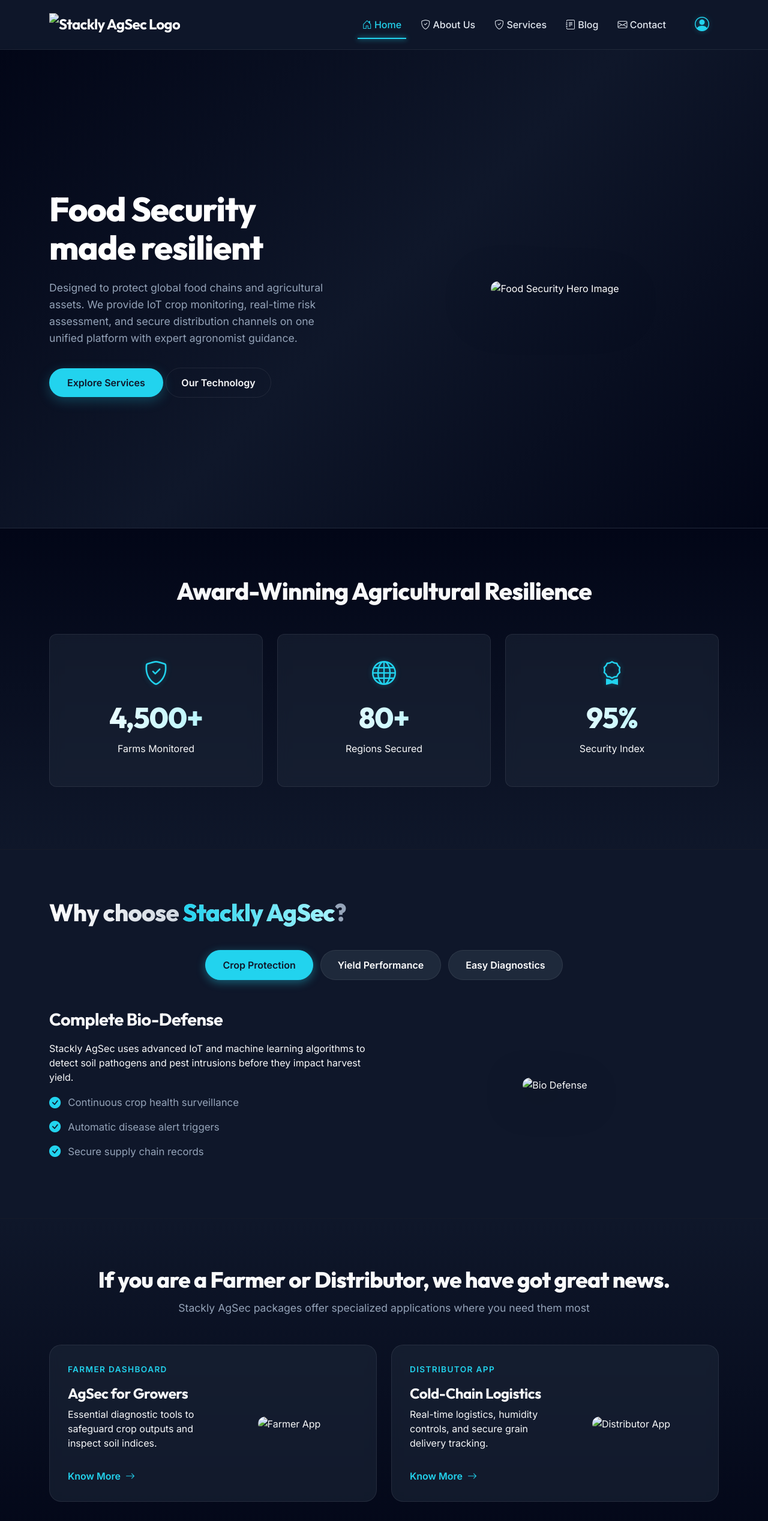
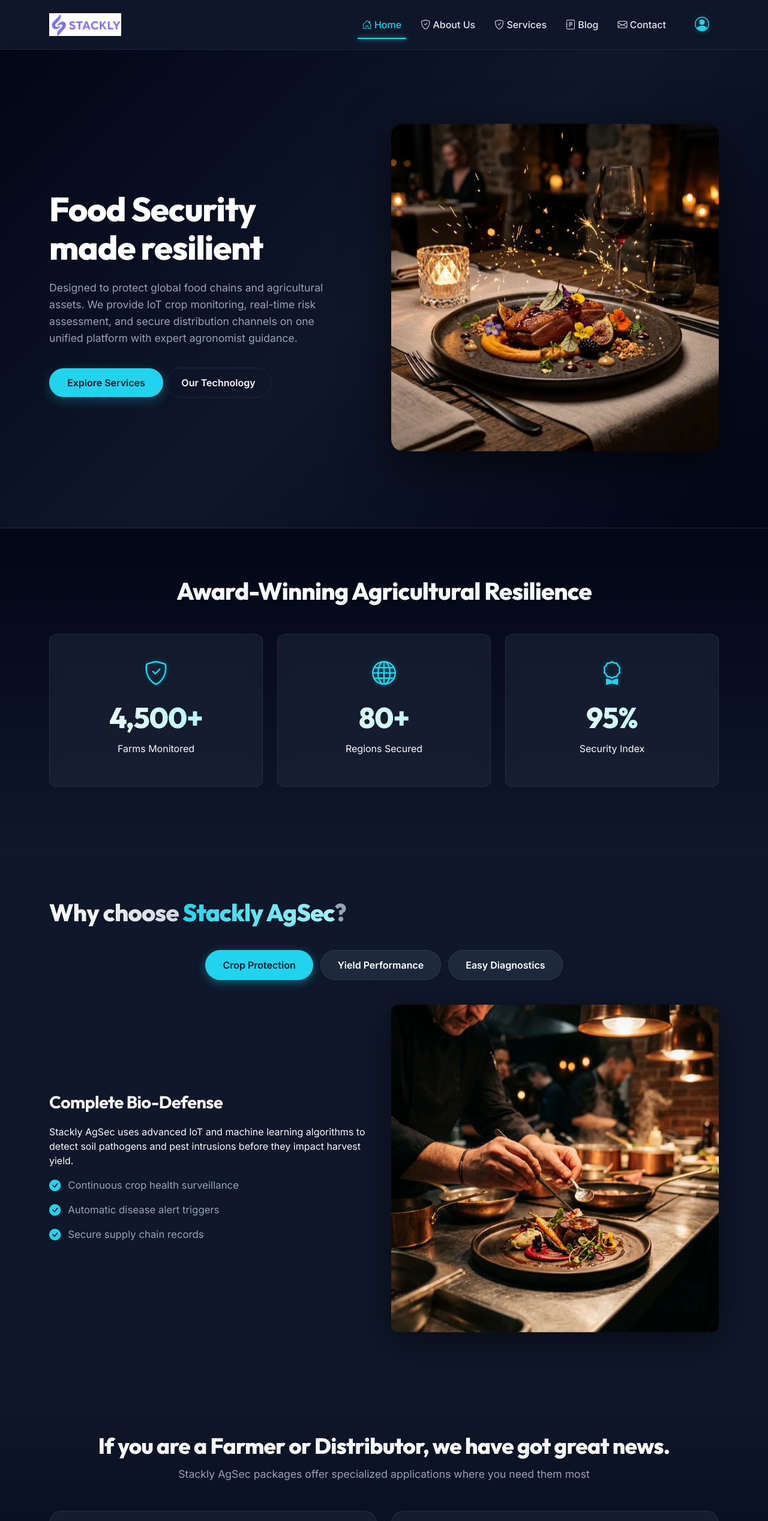
Before and after one commit to lingalamanasa/FOOD-PROJECT, a plain HTML site: page index.html in a window 1280 px wide. Shown: the top 2536 px of the page at 60% size. Drawn offline with nearby package versions, Linux system fonts and the light colour scheme; files that its build step writes are made by us from their sources; files whose address does not match are found by name.

Commit message:
Update index.html

```diff
--- a/index.html
+++ b/index.html
@@ -21,7 +21,7 @@
 <nav class="navbar navbar-expand-lg navbar-dark custom-navbar fixed-top">
   <div class="container">
     <a class="navbar-brand fw-bold d-flex align-items-center" href="index.html">
-      <img src="images/logo.png" alt="Stackly AgSec Logo" class="logo-img">
+      <img src="logo.png" alt="Stackly AgSec Logo" class="logo-img">
     </a>
     <button class="navbar-toggler" type="button" data-bs-toggle="collapse" data-bs-target="#navbarMenu">
       <span class="navbar-toggler-icon"></span>
@@ -74,7 +74,7 @@
         </div>
       </div>
       <div class="col-lg-6 text-center">
-        <img src="images/welcome.webp" class="img-fluid hero-img" alt="Food Security Hero Image">
+        <img src="welcome.webp" class="img-fluid hero-img" alt="Food Security Hero Image">
       </div>
     </div>
   </div>
@@ -133,7 +133,7 @@
             </ul>
           </div>
           <div class="col-lg-6 text-center">
-            <img src="images/hero1.webp" class="img-fluid tab-img" alt="Bio Defense">
+            <img src="hero1.webp" class="img-fluid tab-img" alt="Bio Defense">
           </div>
         </div>
       </div>
@@ -149,7 +149,7 @@
             </ul>
           </div>
           <div class="col-lg-6 text-center">
-            <img src="images/hero2.webp" class="img-fluid tab-img" alt="Soil Optimization">
+            <img src="hero2.webp" class="img-fluid tab-img" alt="Soil Optimization">
           </div>
         </div>
       </div>
@@ -165,7 +165,7 @@
             </ul>
           </div>
           <div class="col-lg-6 text-center">
-            <img src="images/hero3.webp" class="img-fluid tab-img" alt="Partner Console">
+            <img src="hero3.webp" class="img-fluid tab-img" alt="Partner Console">
           </div>
         </div>
       </div>
@@ -190,7 +190,7 @@
               <a href="error.html" class="know-btn">Know More <i class="bi bi-arrow-right"></i></a>
             </div>
             <div class="col-md-6 text-center">
-              <img src="images/blog4.webp" class="img-fluid card-img" alt="Farmer App">
+              <img src="blog4.webp" class="img-fluid card-img" alt="Farmer App">
             </div>
           </div>
         </div>
@@ -206,7 +206,7 @@
               <a href="error.html" class="know-btn">Know More <i class="bi bi-arrow-right"></i></a>
             </div>
             <div class="col-md-6 text-center">
-              <img src="images/blog5.webp" class="img-fluid card-img" alt="Distributor App">
+              <img src="blog5.webp" class="img-fluid card-img" alt="Distributor App">
             </div>
           </div>
         </div>
@@ -285,7 +285,7 @@
     <div class="row align-items-center mt-5">
       <div class="col-lg-6 text-center">
         <div class="image-box">
-          <img src="images/cta_bg.webp" class="img-fluid" alt="AgSec Tools">
+          <img src="cta_bg.webp" class="img-fluid" alt="AgSec Tools">
         </div>
       </div>
       <div class="col-lg-6">
@@ -301,7 +301,7 @@
     <div class="row align-items-center mt-5 flex-lg-row-reverse">
       <div class="col-lg-6 text-center">
         <div class="image-box">
-          <img src="images/story.webp" class="img-fluid" alt="Logistics tools">
+          <img src="story.webp" class="img-fluid" alt="Logistics tools">
         </div>
       </div>
       <div class="col-lg-6">
@@ -369,7 +369,7 @@
     <div class="row">
       <div class="col-lg-4 col-md-6 mb-4">
         <h3 class="footer-logo d-flex align-items-center">
-          <img src="images/logo.png" alt="Stackly AgSec Logo" class="footer-logo-img me-2">
+          <img src="logo.png" alt="Stackly AgSec Logo" class="footer-logo-img me-2">
         </h3>
         <p class="footer-text">
           Advanced biological defense and logistics solutions safeguarding crop health, grain reserves, and global distribution nodes.
```
